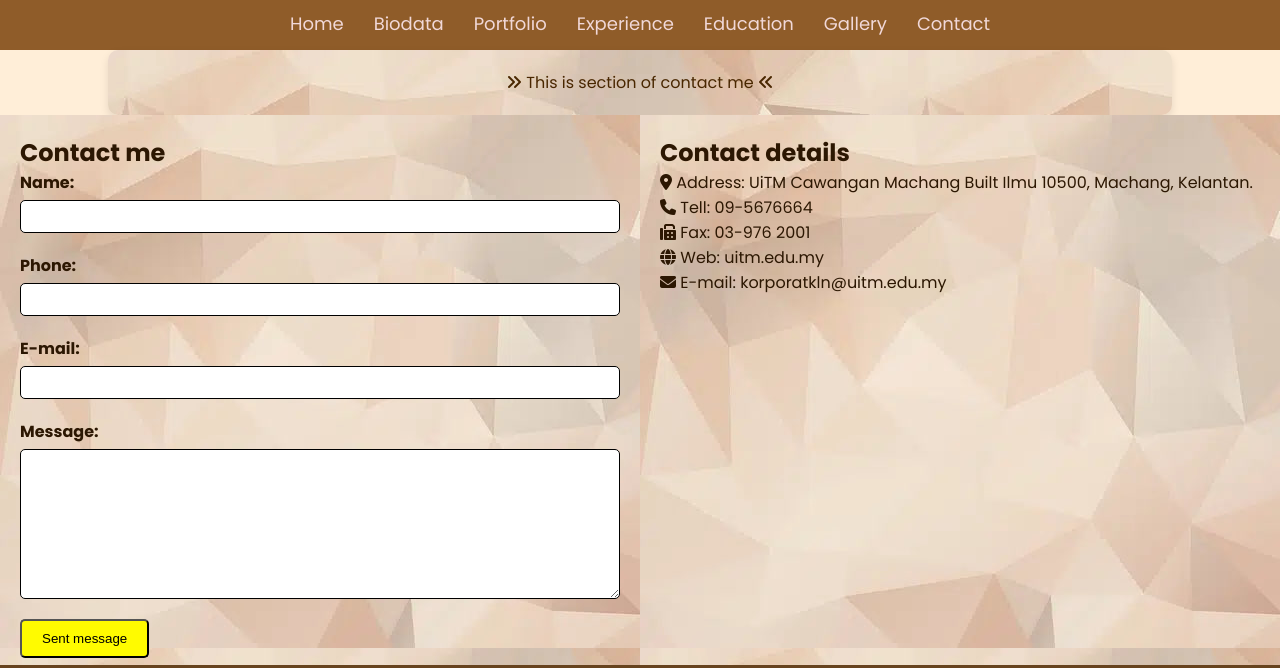
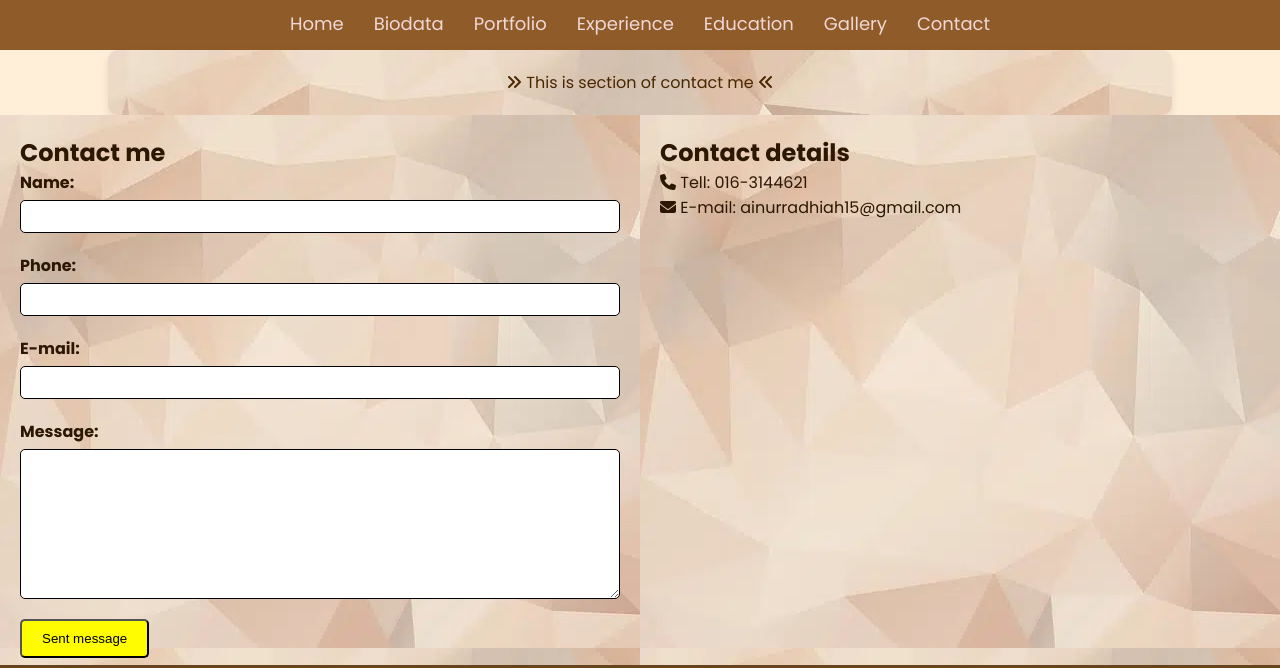
Before and after one commit to AinurRadhiah/AINUR.RADHIAH, a plain HTML site: page contact.html in a window 1280 px wide. Shown: the top 668 px of the page. Drawn offline with Linux system fonts and the light colour scheme; a web font is replaced by a local one.

Commit message:
Updated files with latest changes

```diff
--- a/contact.html
+++ b/contact.html
@@ -49,11 +49,8 @@
 
 <div class="contactbox">
     <h2>Contact details</h2>
-    <p><i class="fa-solid fa-location-dot"></i> Address: UiTM Cawangan Machang Built Ilmu 10500, Machang, Kelantan.</p>
-    <p><i class="fa-solid fa-phone"></i> Tell: 09-5676664</p>
-    <p><i class="fa-solid fa-fax"></i> Fax: 03-976 2001</p>
-    <p><i class="fa-solid fa-globe"></i> Web: uitm.edu.my</p>
-    <p><i class="fa-solid fa-envelope"></i> E-mail: korporatkln@uitm.edu.my</p>
+    <p><i class="fa-solid fa-phone"></i> Tell: 016-3144621</p>
+    <p><i class="fa-solid fa-envelope"></i> E-mail: ainurradhiah15@gmail.com</p>
 </div>
 
 <footer>
```
